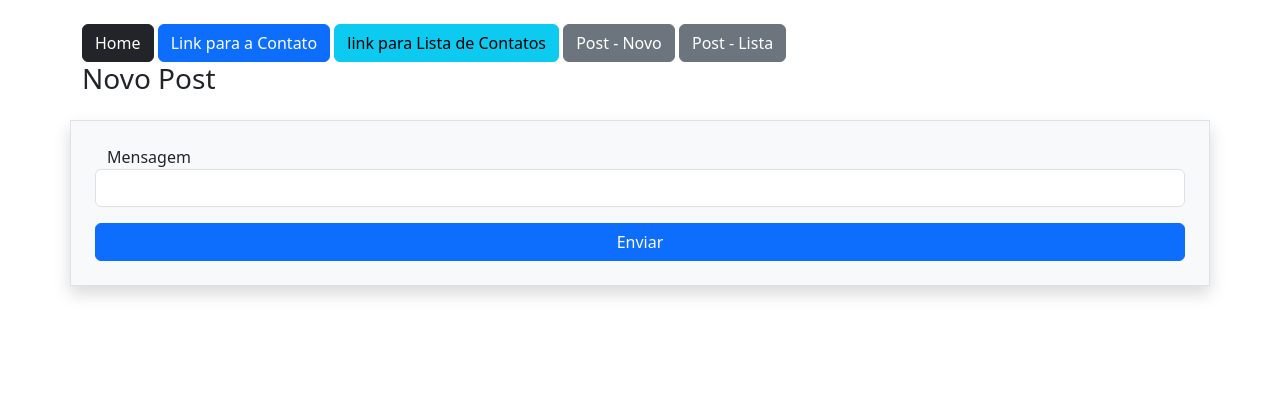
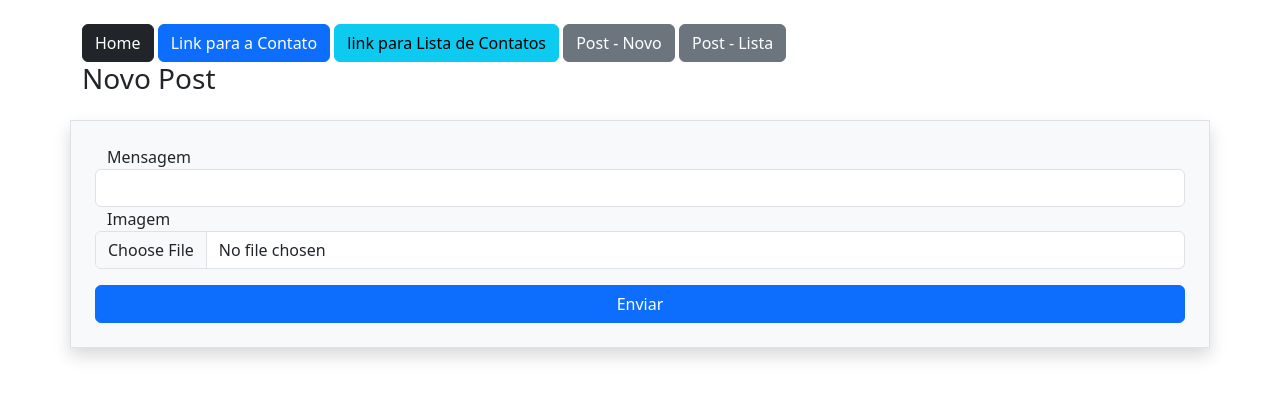
Before and after one commit to CaaCesar/flask, a Flask app: page /post/novo in a window 1280 px wide. Shown: the top 399 px of the page. Run offline with Flask 3, Linux system fonts and the light colour scheme; the visitor is signed in with stand-in values (Sample User, id 1).

Commit message:
Adicionando upload de imagem

```diff
--- a/estudo/__init__.py
+++ b/estudo/__init__.py
@@ -12,6 +12,7 @@ app = Flask(__name__)
 app.config['SQLALCHEMY_DATABASE_URI'] = os.getenv('DATABASE_URI')
 app.config['SQLALCHEMY_TRACK_MODIFICATIONS'] = False
 app.config['SECRET_KEY'] = os.getenv('SECRET_KEY')
+app.config['UPLOAD_FILES'] = r'static/data'
 
 db = SQLAlchemy(app)
 migrate = Migrate(app, db)
--- a/estudo/forms.py
+++ b/estudo/forms.py
@@ -1,8 +1,11 @@
 from flask_wtf import FlaskForm
-from wtforms import StringField, SubmitField, PasswordField
+from wtforms import StringField, SubmitField, PasswordField, FileField
 from wtforms.validators import DataRequired, Email, EqualTo, ValidationError
 from estudo.models import Contato, User, Post, PostComentarios
-from estudo import db, bcrypt
+from estudo import db, bcrypt, app
+
+import os
+from werkzeug.utils import secure_filename
 
 class UserForm(FlaskForm):
     nome = StringField('Nome', validators=[DataRequired()])
@@ -68,14 +71,25 @@ class ContatoForm(FlaskForm):
 
 class PostForm(FlaskForm):
     mensagem = StringField('Mensagem', validators=[DataRequired()])
+    imagem = FileField('Imagem',validators=[DataRequired()])
     btnSubmit = SubmitField('Enviar')
 
     def save(self, user_id):
+        imagem = self.imagem.data
+        nome_seguro = secure_filename(imagem.filename)
         post = Post(
-            mensagem=self.mensagem.data,
-            user_id = user_id
+            mensagem= self.mensagem.data,
+            user_id = user_id,
+            imagem  = nome_seguro
         )
 
+        caminho = os.path.join(
+            os.path.abspath(os.path.dirname(__file__)),
+            app.config['UPLOAD_FILES'],
+            'post',
+            nome_seguro
+        )
+        imagem.save(caminho)
         db.session.add(post)
         db.session.commit()
 
--- a/estudo/models.py
+++ b/estudo/models.py
@@ -28,6 +28,7 @@ class Post(db.Model):
     id = db.Column(db.Integer, primary_key=True)
     data_criacao = db.Column(db.DateTime, default=datetime.utcnow())
     mensagem = db.Column(db.String, nullable=True)
+    imagem = db.Column(db.String, nullable=True, default='default.png')
     user_id = db.Column(db.Integer, db.ForeignKey('user.id'), nullable=True)
     comentarios = db.relationship('PostComentarios', backref='post', lazy=True)
 
--- a/estudo/templates/post.html
+++ b/estudo/templates/post.html
@@ -16,6 +16,8 @@
                 <h5>Mensagem:</h5>
                 <div class="col-12 border rounded p-4 shadow overflow-auto">
                     {{ post.mensagem }}
+                    <hr>
+                    <img src="{{ url_for('static', filename='data/post/{}'.format(post.imagem) ) }}">
                 </div>
             </div>
             <div class="col-12 mt-3">
--- a/estudo/templates/post_lista.html
+++ b/estudo/templates/post_lista.html
@@ -21,7 +21,7 @@
                     <tr>
                         <td>{{linha.msgresumo()}}</td>
                         <td>{{linha.user.nome}}</td>
-                        <td><a href="{{ url_for('PostComment', id=linha.id)}}">Detalhe</a></td>
+                        <td><a href="{{ url_for('PostComment', id=linha.id)}}"><img src="{{ url_for('static', filename='img/img_seta.png') }}" style="width: 40px;"></a></td>
                     </tr>
                     {% endfor%}
                 </tbody>
--- a/estudo/templates/post_novo.html
+++ b/estudo/templates/post_novo.html
@@ -10,12 +10,15 @@
             <h3>Novo Post</h3>
         </div>
 
-        <form action="" method="post" class="row rounde p-4 bg-light border mt-3 shadow">
+        <form action="" method="post" class="row rounde p-4 bg-light border mt-3 shadow" enctype="multipart/form-data">
                 {{ form.csrf_token }}
 
                 {{ form.mensagem.label() }}
                 {{ form.mensagem(class="form-control") }}
 
+                {{ form.imagem.label() }}
+                {{ form.imagem(class="form-control") }}
+
                 {{form.btnSubmit(class="btn btn-primary mt-3")}}
         </form>
     </div>
```
Also changed, not shown: estudo/static/data/default.png (added), estudo/static/data/post/img_seta.png (added).
